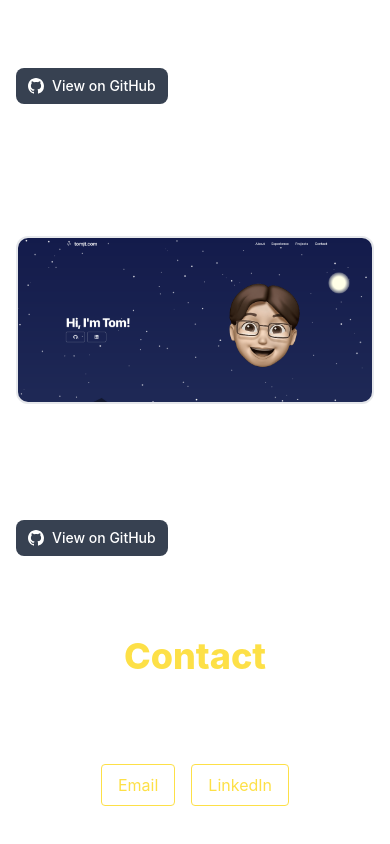
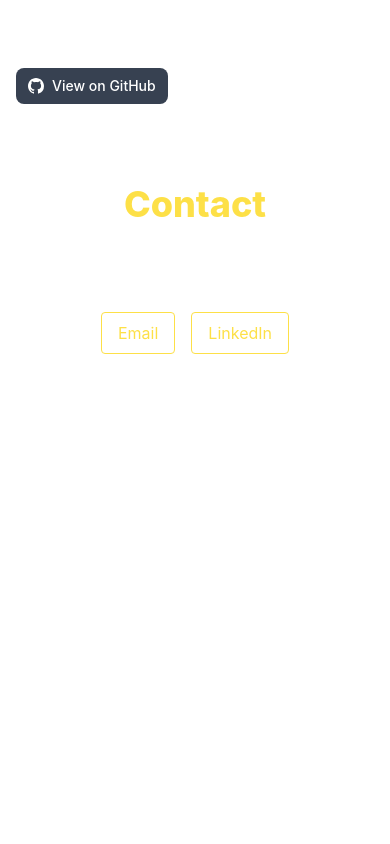
Before and after one commit to t0mtait/ReactPortfolio, a React (Create React App) app: page / in a window 390 px wide. Shown: the part 2387-3231 px from the top of the page. After the commit the page ends 2813 px from the top, so only its background shows below. Built offline with nearby package versions, Linux system fonts and the light colour scheme; some icons are missing.

Commit message:
fix: removed portfolio from projects section

```diff
--- a/src/components/Projects.js
+++ b/src/components/Projects.js
@@ -77,34 +77,7 @@
 
             </div>
 
-            <div className="gap-8 items-center py-8 px-4 mx-auto max-w-screen-xl xl:gap-16 md:grid md:grid-cols-2 sm:py-16 lg:px-6">
-                <div className="mt-4 md:mt-0">
-                    <h2 className="mb-1 text-2xl tracking-tight font-extrabold text-white ">My Portfolio</h2>
-                    <img className="w-full mt-5 border-2 rounded-xl dark:block" src="portfolio.png" alt="dashboard"/>
-                    <ul className="max-w-md mt-5 space-y-1 text-white list-disc list-inside ">
-                        <li>
-                            Built with React & Tailwind.
-                        </li>
-                        <li>
-                            Showcases my experience and projects.
-                        </li>
-                        <li>
-                            Deployed with Vercel.
-                        </li>
-                    </ul>
-                    <div className="mt-4">
-                        <a href="https://github.com/t0mtait/ReactPortfolio" target="_blank" rel="noopener noreferrer"
-                           className="inline-flex items-center px-3 py-2 text-sm font-medium text-center text-white bg-gray-700 rounded-lg hover:bg-gray-600 focus:ring-4 focus:outline-none focus:ring-gray-300">
-                            <svg className="w-4 h-4 mr-2" fill="currentColor" viewBox="0 0 20 20" xmlns="http://www.w3.org/2000/svg">
-                                <path fillRule="evenodd" d="M10 0C4.477 0 0 4.484 0 10.017c0 4.425 2.865 8.18 6.839 9.504.5.092.682-.217.682-.483 0-.237-.008-.868-.013-1.703-2.782.605-3.369-1.343-3.369-1.343-.454-1.158-1.11-1.466-1.11-1.466-.908-.62.069-.608.069-.608 1.003.07 1.531 1.032 1.531 1.032.892 1.53 2.341 1.088 2.91.832.092-.647.35-1.088.636-1.338-2.22-.253-4.555-1.113-4.555-4.951 0-1.093.39-1.988 1.029-2.688-.103-.253-.446-1.272.098-2.65 0 0 .84-.27 2.75 1.026A9.564 9.564 0 0110 4.844c.85.004 1.705.115 2.504.337 1.909-1.296 2.747-1.027 2.747-1.027.546 1.379.203 2.398.1 2.651.64.7 1.028 1.595 1.028 2.688 0 3.848-2.339 4.695-4.566 4.942.359.31.678.921.678 1.856 0 1.338-.012 2.419-.012 2.747 0 .268.18.58.688.482A10.019 10.019 0 0020 10.017C20 4.484 15.522 0 10 0z" clipRule="evenodd"></path>
-                            </svg>
-                            View on GitHub
-                        </a>
-                    </div>
 
-                </div>
-
-            </div>
         </section>
     )
     }
@@ -181,33 +154,6 @@
 
             </div>
 
-            <div className="gap-8 items-center py-8 px-4 mx-auto max-w-screen-xl xl:gap-16 md:grid md:grid-cols-2 sm:py-16 lg:px-6">
-                <img className="w-full  border-2 rounded-xl dark:block" src="portfolio.png" alt="My Portfolio"/>
-                <div className="mt-4 md:mt-0">
-                    <h2 className="mb-4 text-4xl tracking-tight font-extrabold text-white ">My Portfolio</h2>
-                    <ul className="max-w-md space-y-1 text-white list-disc list-inside ">
-                        <li>
-                            Built with React & Tailwind.
-                        </li>
-                        <li>
-                            Showcases my experience and projects.
-                        </li>
-                        <li>
-                            Deployed with Vercel.
-                        </li>
-                    </ul>
-                    <div className="mt-4">
-                        <a href="https://github.com/t0mtait/ReactPortfolio" target="_blank" rel="noopener noreferrer"
-                           className="inline-flex items-center px-3 py-2 text-sm font-medium text-center text-white bg-gray-700 rounded-lg hover:bg-gray-600 focus:ring-4 focus:outline-none focus:ring-gray-300">
-                            <svg className="w-4 h-4 mr-2" fill="currentColor" viewBox="0 0 20 20" xmlns="http://www.w3.org/2000/svg">
-                                <path fillRule="evenodd" d="M10 0C4.477 0 0 4.484 0 10.017c0 4.425 2.865 8.18 6.839 9.504.5.092.682-.217.682-.483 0-.237-.008-.868-.013-1.703-2.782.605-3.369-1.343-3.369-1.343-.454-1.158-1.11-1.466-1.11-1.466-.908-.62.069-.608.069-.608 1.003.07 1.531 1.032 1.531 1.032.892 1.53 2.341 1.088 2.91.832.092-.647.35-1.088.636-1.338-2.22-.253-4.555-1.113-4.555-4.951 0-1.093.39-1.988 1.029-2.688-.103-.253-.446-1.272.098-2.65 0 0 .84-.27 2.75 1.026A9.564 9.564 0 0110 4.844c.85.004 1.705.115 2.504.337 1.909-1.296 2.747-1.027 2.747-1.027.546 1.379.203 2.398.1 2.651.64.7 1.028 1.595 1.028 2.688 0 3.848-2.339 4.695-4.566 4.942.359.31.678.921.678 1.856 0 1.338-.012 2.419-.012 2.747 0 .268.18.58.688.482A10.019 10.019 0 0020 10.017C20 4.484 15.522 0 10 0z" clipRule="evenodd"></path>
-                            </svg>
-                            View on GitHub
-                        </a>
-                    </div>
-
-                </div>
-            </div>
 
             <div className="gap-8 items-center py-8 px-4 mx-auto max-w-screen-xl xl:gap-16 md:grid md:grid-cols-2 sm:py-16 lg:px-6">
                 <img className="w-full  border-2 rounded-xl dark:block" src="secretsanta.png" alt="dashboard"/>
```
